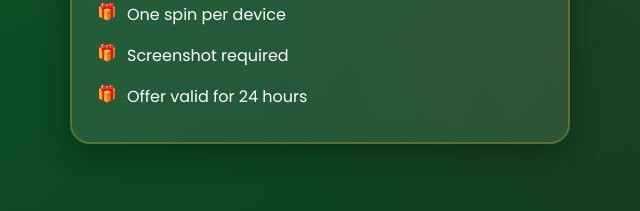
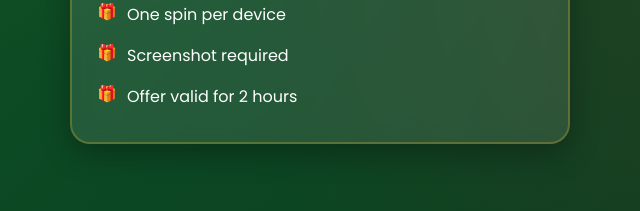
Before and after one commit to dreamscreations/dreamscreations, a plain HTML site: page index.html in a window 1280 px wide. Shown: the part 655-866 px from the top of the page, 320-960 px from the left. Drawn offline with Linux system fonts and the light colour scheme.

Commit message:
Update index.html

```diff
--- a/index.html
+++ b/index.html
@@ -43,7 +43,7 @@
             <ul>
                 <li>One spin per device</li>
                 <li>Screenshot required</li>
-                <li>Offer valid for 24 hours</li>
+                <li>Offer valid for 2 hours</li>
             </ul>
         </div>
 
@@ -52,4 +52,5 @@
 
     <script src="script.js"></script>
 </body>
+
 </html>
```
